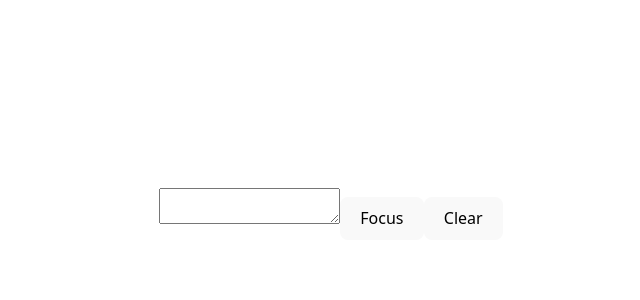
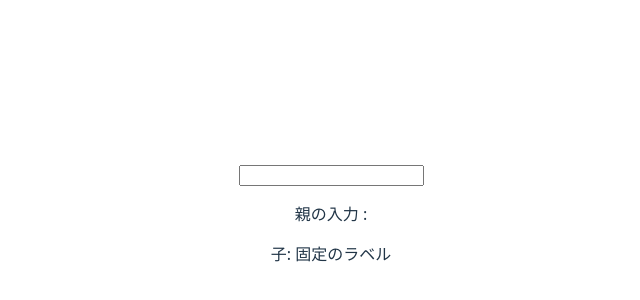
Before and after one commit to seyou-U/React_Practice, a React (Vite) app: page / in a window 1280 px wide. Shown: the part 186-486 px from the top of the page, without its empty margins (309-949 px from the left). Built offline with nearby package versions, Linux system fonts and the light colour scheme.

Commit message:
[add] React.memoを用いたコンポーネント最適化について

```diff
--- a/src/App.tsx
+++ b/src/App.tsx
@@ -1,5 +1,5 @@
 import './App.css'
-import { useCallback, useMemo, useState } from 'react';
+import { memo, useCallback, useMemo, useState } from 'react';
 import Child from './components/Child';
 import Form  from './components/Form';
 
@@ -7,10 +7,32 @@ function Crashy() {
   // throw new Error("描画中にクラッシュしました");
 }
 
+const HeavyChild = memo(function HeavyChild({ label }: { label:string}) {
+    console.log('HeavyChild : render');
+    // 重い処理がある想定
+
+    return <div>子: {label}</div>
+});
+
 // Appは親コンポーネントであり画面の設計図
 // どの部品をの順番で並べるかについて整理している
 function App() {
-    return <Form/>;
+
+    const [text, setText] = useState('');
+
+    // 今回は親(APP)は再レンダリングされるが、子(HeavyChild)はサイレンダリンングされない
+    return (
+        <>
+            <input value={text} onChange={(e) => setText(e.target.value)} />
+            <p>親の入力 : {text}</p>
+
+            <HeavyChild label='固定のラベル' />
+        </>
+    );
+
+
+
+    // return <Form/>;
     // const [count, setCount] = useState(0);
     // const [text, setText] = useState("");
 
```
